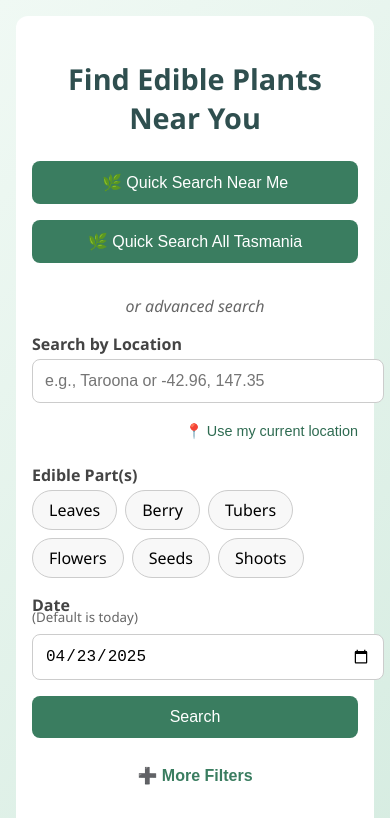
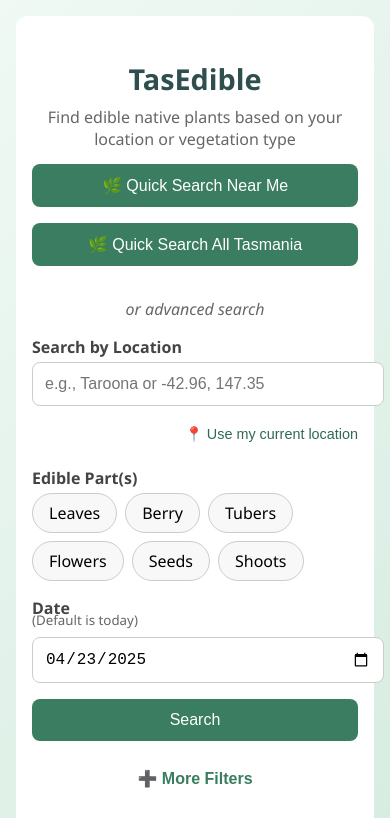
Before and after one commit to chrmccar/tasedible-frontend, a plain HTML site: page index.html in a window 390 px wide. Both pictures are taken after a click on the button "➕ More Filters". Shown: the top 818 px of the page. Drawn offline with Linux system fonts and the light colour scheme.

Commit message:
Add files via upload

```diff
--- a/index.html
+++ b/index.html
@@ -136,7 +136,10 @@
 </head>
 <body>
   <div class="container">
-    <h1>Find Edible Plants Near You</h1>
+    <h1>TasEdible</h1>
+    <h2 style="font-size: 1rem; color: #666; font-weight: normal; text-align: center; margin-top: -1rem;">
+      Find edible native plants based on your location or vegetation type
+    </h2>
 
     <!-- Quick Search Near Me -->
     <button onclick="quickSearch()" style="margin-bottom: 1rem;">🌿 Quick Search Near Me</button>
@@ -146,6 +149,7 @@
 
     <div class="divider">or advanced search</div>
 
+    <div id="advanced-wrapper" style="display:none;">
       <label for="location">Search by Location</label>
       <input type="text" id="location" placeholder="e.g., Taroona or -42.96, 147.35" />
       <button class="inline-button" onclick="useMyLocationWithFeedback()">📍 Use my current location</button>
@@ -164,11 +168,12 @@
       <label for="date">Date</label>
       <small style="display: block; margin-top: -0.75rem; margin-bottom: 0.5rem; color: #666;">(Default is today)</small>
       <input type="date" id="date" />
+    </div>
 
     <button onclick="searchPlants()">Search</button>
 
     <div>
-      <button type="button" onclick="toggleVegetation()" style="background:none; border:none; color:#3a7d60; font-weight:bold; font-size:1rem; cursor:pointer; margin-bottom:0.5rem;">
+      <button type="button" onclick="toggleAdvanced()" style="background:none; border:none; color:#3a7d60; font-weight:bold; font-size:1rem; cursor:pointer; margin-bottom:0.5rem;">
         ➕ More Filters
       </button>
 
@@ -352,5 +357,12 @@
   }
 </script>
 
+<script>
+  function toggleAdvanced() {
+    const adv = document.getElementById("advanced-wrapper");
+    adv.style.display = adv.style.display === "none" ? "block" : "none";
+  }
+</script>
+
 </body>
 </html>
```
Lines whose indentation alone changed are shown as unchanged.
